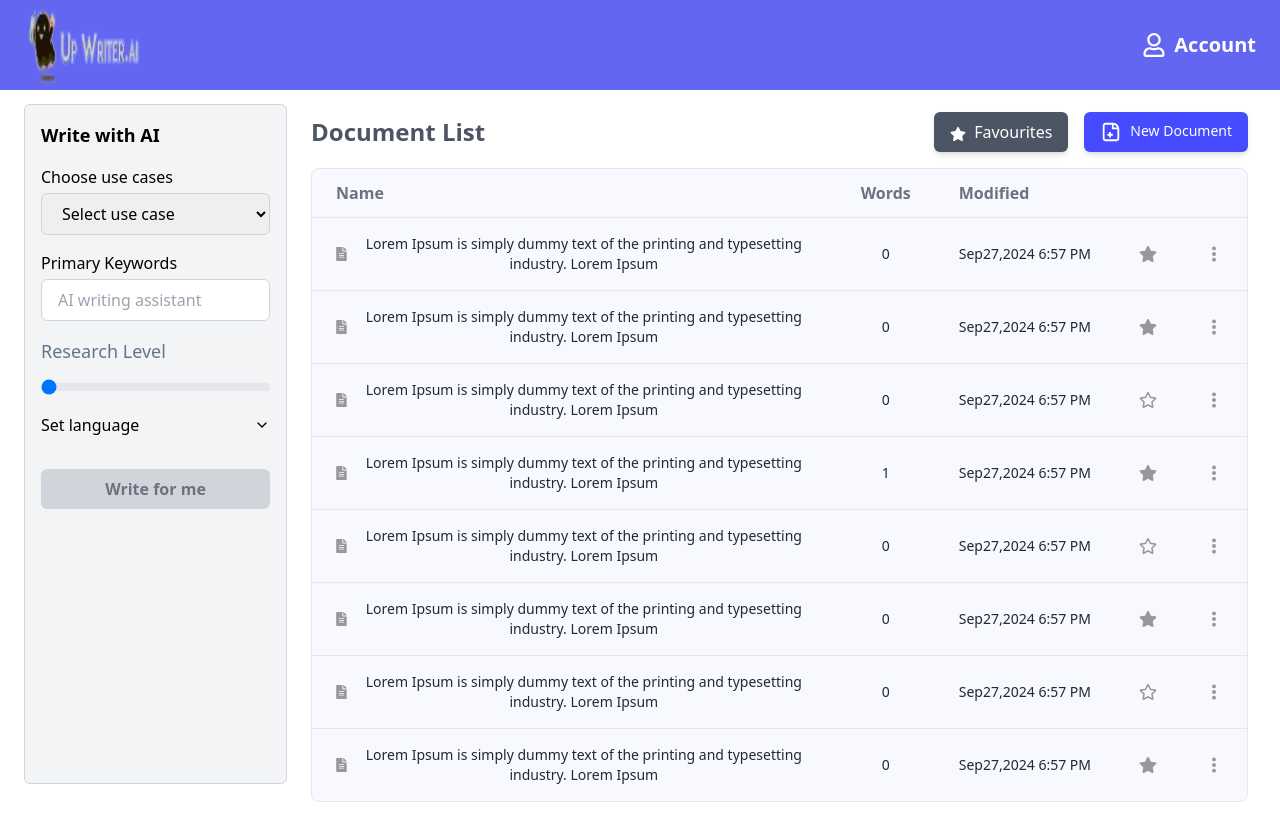
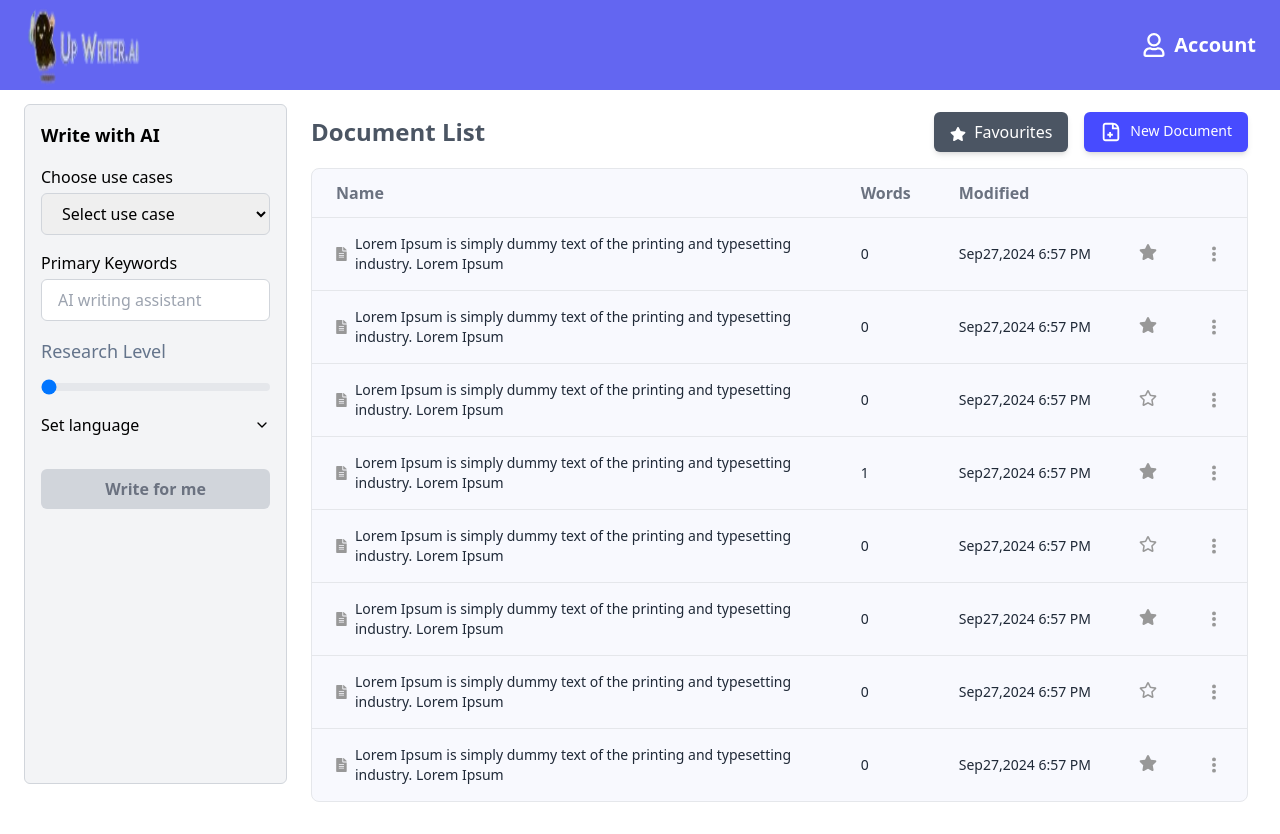
Before and after one commit to vimalwstf/buxa, a Next.js app: page / in a window 1280 px wide. Built offline with nearby package versions, Linux system fonts and the light colour scheme.

Commit message:
Add favourite toggle for table row

```diff
--- a/src/app/components/TableRow.tsx
+++ b/src/app/components/TableRow.tsx
@@ -1,4 +1,4 @@
-import React from "react";
+import React, { useState } from "react";
 import { FaStar, FaRegStar, FaRegFileAlt, FaFileAlt } from "react-icons/fa";
 import { FaEllipsisVertical } from "react-icons/fa6";
 
@@ -7,6 +7,8 @@ type Props = {
 };
 
 function TableRow({ data }: Props) {
+  const [favourite, setFavourite] = useState(data.favourite);
+
   return (
     <tr>
       <Td wrap className="flex !whitespace-normal items-center">
@@ -20,11 +22,13 @@ function TableRow({ data }: Props) {
         <span className="sm:hidden">{data.modified.slice(0, 10)}...</span>
       </Td>
       <Td>
-        {data.favourite ? (
-          <FaStar size={18} style={{ color: "#989898" }} />
-        ) : (
-          <FaRegStar size={18} style={{ color: "#989898" }} />
-        )}
+        <button onClick={() => setFavourite(!favourite)}>
+          {favourite ? (
+            <FaStar size={18} style={{ color: "#989898" }} />
+          ) : (
+            <FaRegStar size={18} style={{ color: "#989898" }} />
+          )}
+        </button>
       </Td>
       <Td>
         <FaEllipsisVertical size={18} style={{ color: "#989898" }} />
@@ -44,7 +48,7 @@ function Td({
 }>) {
   return (
     <td
-      className={`px-2 sm:px-6 whitespace-nowrap py-4 text-sm font-medium text-center text-gray-800 ${className}`}
+      className={`px-2 sm:px-6 whitespace-nowrap py-4 text-sm font-medium text-gray-800 ${className}`}
     >
       {children}
     </td>
```
